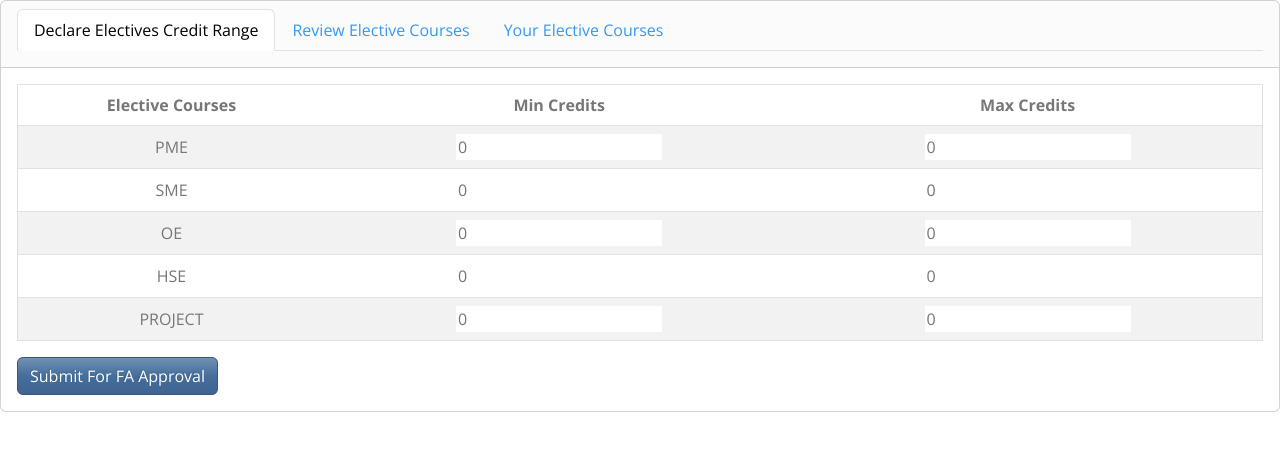
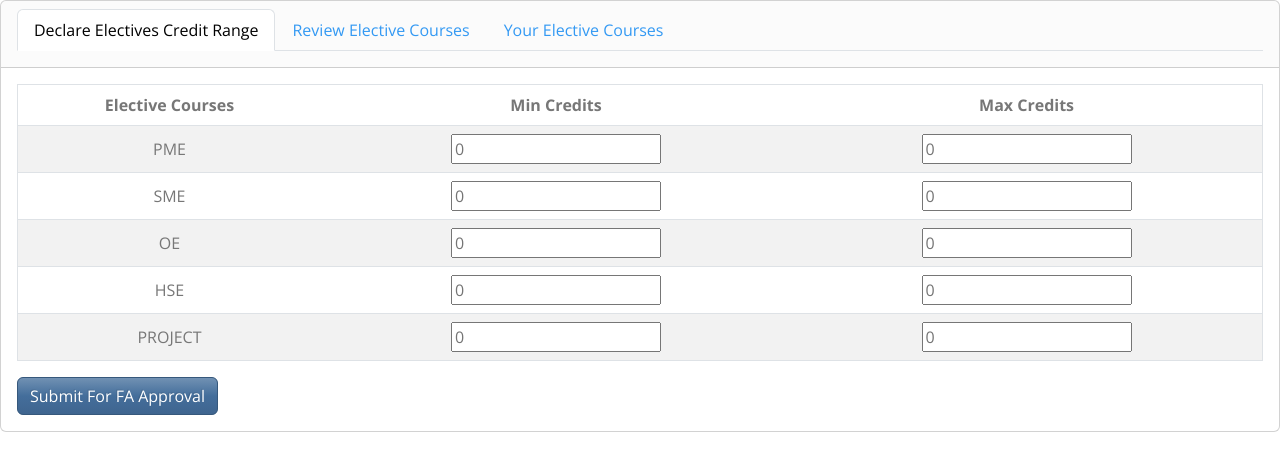
Before and after one commit to 7Gloria/Elective-Credit-Range, an Angular app: page /credit-form in a window 1280 px wide. Both pictures are taken after a click on the tab "Declare Electives Credit Range". Shown: the top 470 px of the page. Built offline with nearby package versions, Linux system fonts and the light colour scheme.

Commit message:
Updated...

```diff
--- a/src/app/credit-form/credit-form.component.html
+++ b/src/app/credit-form/credit-form.component.html
@@ -43,8 +43,8 @@
                         @for (item of basket; track $index; ) {
                             <tr class="text-center align-middle">
                                 <td>{{item}}</td>
-                                <td><input type="number" #minCredit (change)="addMinCredit(+minCredit.value, $index)" style="border:2cap;" placeholder="0" required> </td>
-                                <td><input type="number" #maxCredit  (change)="addMaxCredit(+maxCredit.value, $index)" style="border:2cap;" placeholder="0" required> </td>
+                                <td><input type="number" #minCredit (change)="addMinCredit(+minCredit.value, $index)" style="border:primary;" placeholder="0" required> </td>
+                                <td><input type="number" #maxCredit  (change)="addMaxCredit(+maxCredit.value, $index)" style="border:primary;" placeholder="0" required> </td>
                             </tr>
                         }
 
```
